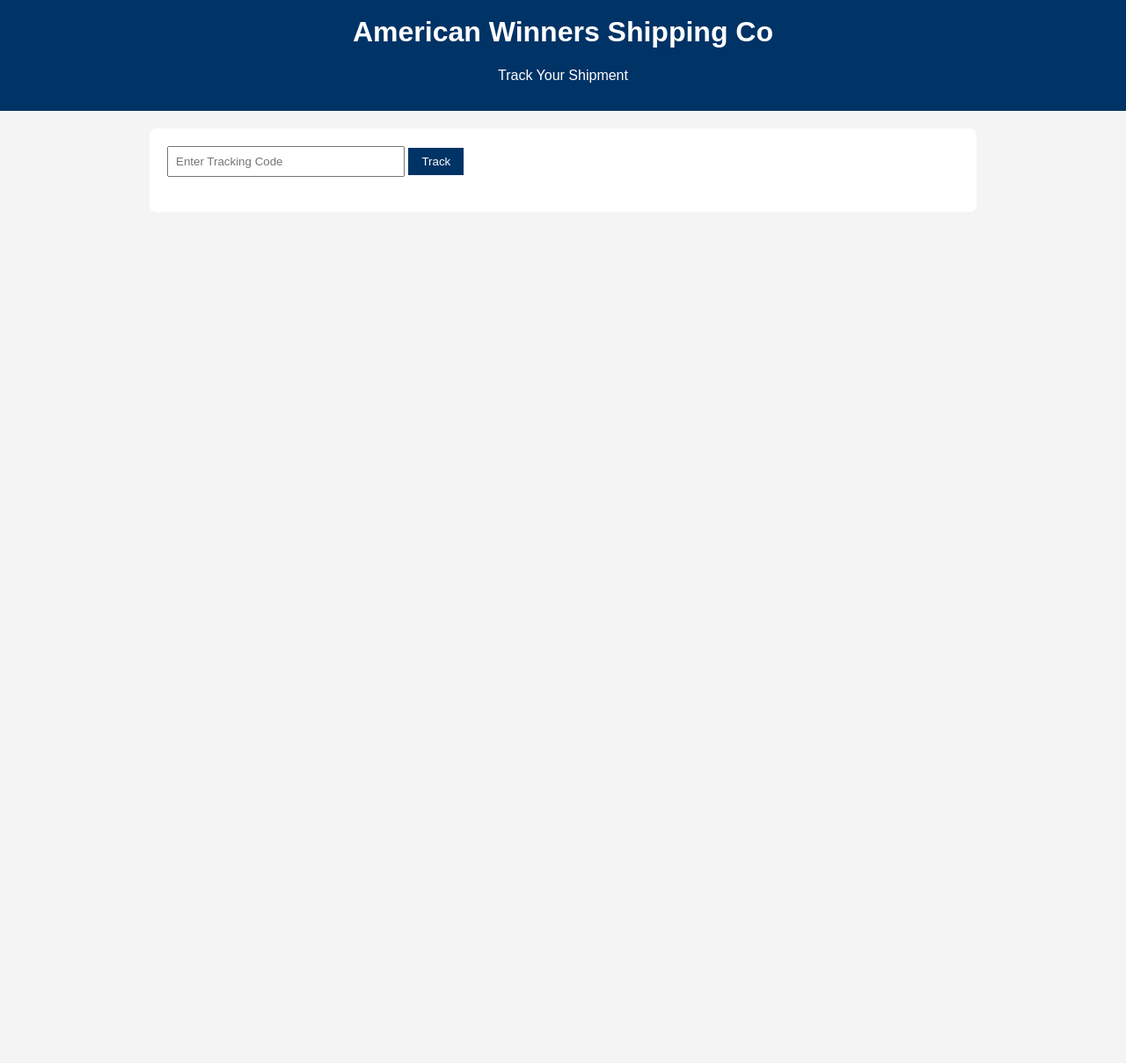
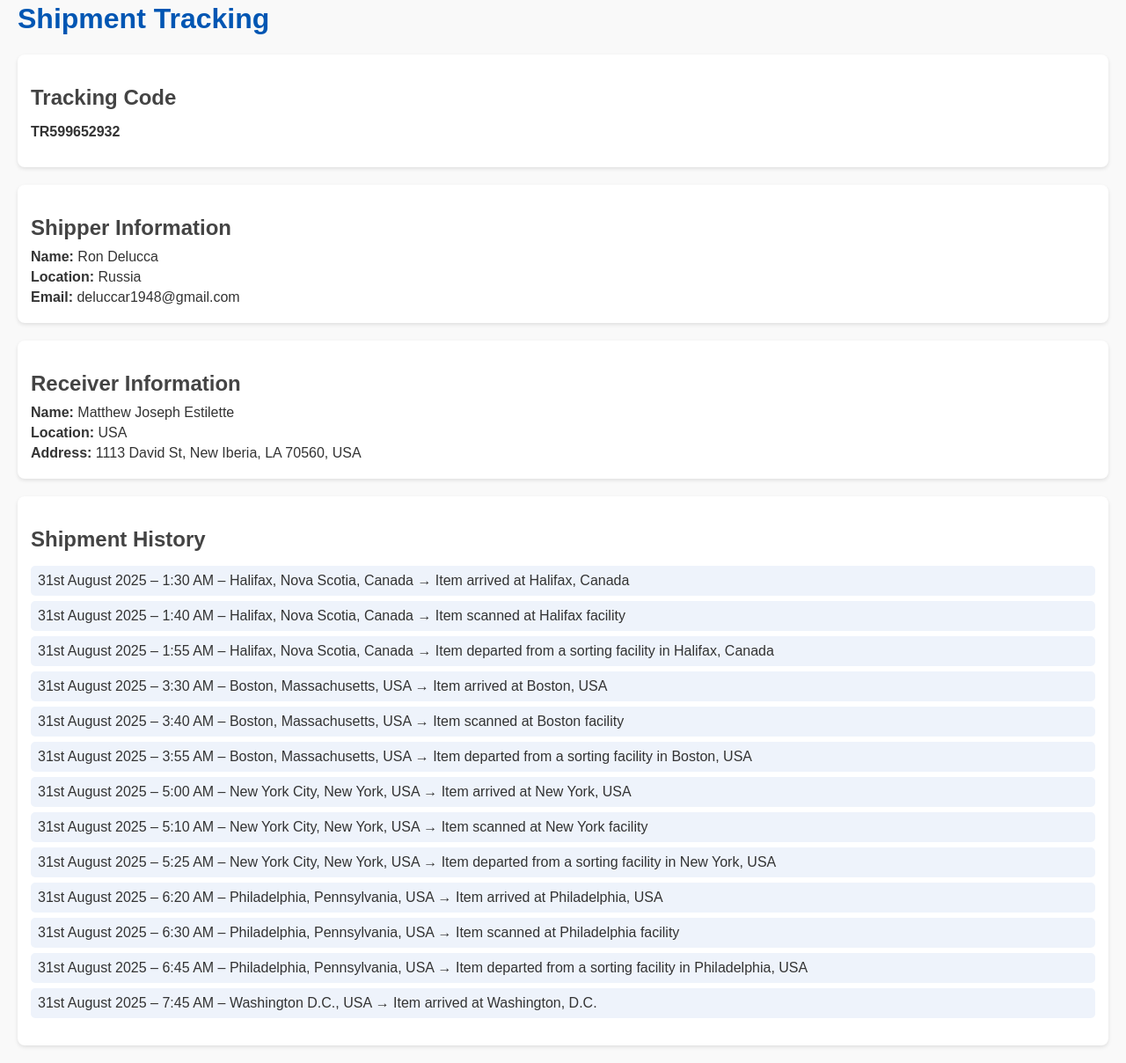
Before and after one commit to aurorainternational/Auraro-shipping-co, a plain HTML site: page index.html in a window 1280 px wide. Shown: the part 18-1226 px from the top of the page at 88% size. Before the commit the page ends 800 px from the top, so only its background shows below. Drawn offline with Linux system fonts and the light colour scheme.

Commit message:
Add files via upload

```diff
--- a/index.html
+++ b/index.html
@@ -2,80 +2,82 @@
 <html lang="en">
 <head>
   <meta charset="UTF-8">
-  <meta name="viewport" content="width=device-width, initial-scale=1.0">
-  <title>Shipment Tracking - American Winners Shipping Co</title>
+  <title>Shipment Tracking - TR599652932</title>
   <style>
-    body { font-family: Arial, sans-serif; background: #f4f4f4; margin: 0; padding: 0; }
-    header { background: #003366; color: white; padding: 15px; text-align: center; }
-    main { max-width: 900px; margin: 20px auto; background: white; padding: 20px; border-radius: 8px; }
-    h2 { color: #003366; }
-    .tracking-form { margin-bottom: 20px; }
-    input[type="text"] { padding: 8px; width: 250px; }
-    button { padding: 8px 15px; background: #003366; color: white; border: none; cursor: pointer; }
-    button:hover { background: #0055aa; }
-    .shipment-details { display: none; margin-top: 20px; }
-    .section { margin-bottom: 20px; }
-    .history-entry { padding: 6px; border-bottom: 1px solid #ddd; }
-    .label { font-weight: bold; }
+    body {
+      font-family: Arial, sans-serif;
+      margin: 20px;
+      background-color: #f9f9f9;
+      color: #333;
+    }
+    h1 {
+      color: #0056b3;
+    }
+    .section {
+      background: #fff;
+      padding: 15px;
+      margin-bottom: 20px;
+      border-radius: 8px;
+      box-shadow: 0 2px 4px rgba(0,0,0,0.1);
+    }
+    .section h2 {
+      color: #444;
+      margin-bottom: 10px;
+    }
+    .info p {
+      margin: 5px 0;
+    }
+    ul {
+      list-style: none;
+      padding: 0;
+    }
+    ul li {
+      margin: 6px 0;
+      padding: 8px;
+      background: #eef3fb;
+      border-radius: 5px;
+    }
   </style>
-  <script>
-    function trackShipment() {
-      const code = document.getElementById("trackingCode").value.trim();
-      const details = document.getElementById("shipmentDetails");
-      if (code === "539667479") {
-        details.style.display = "block";
-      } else {
-        alert("Invalid tracking code. Please try again.");
-        details.style.display = "none";
-      }
-    }
-  </script>
 </head>
 <body>
-  <header>
-    <h1>American Winners Shipping Co</h1>
-    <p>Track Your Shipment</p>
-  </header>
-  <main>
-    <div class="tracking-form">
-      <input type="text" id="trackingCode" placeholder="Enter Tracking Code">
-      <button onclick="trackShipment()">Track</button>
-    </div>
+  <h1>Shipment Tracking</h1>
 
-    <div id="shipmentDetails" class="shipment-details">
-      <div class="section">
-        <h2>Shipper Information</h2>
-        <p><span class="label">Name:</span> Ron Delucca</p>
-        <p><span class="label">Location:</span> Russia</p>
-        <p><span class="label">Email:</span> deluccar1948@gmail.com</p>
-      </div>
+  <div class="section">
+    <h2>Tracking Code</h2>
+    <p><strong>TR599652932</strong></p>
+  </div>
 
-      <div class="section">
-        <h2>Receiver Information</h2>
-        <p><span class="label">Name:</span> Matthew Joseph Estilette</p>
-        <p><span class="label">Location:</span> USA</p>
-        <p><span class="label">Address:</span> 1113 David St, New Iberia, LA 70560, USA</p>
-      </div>
+  <div class="section info">
+    <h2>Shipper Information</h2>
+    <p><strong>Name:</strong> Ron Delucca</p>
+    <p><strong>Location:</strong> Russia</p>
+    <p><strong>Email:</strong> deluccar1948@gmail.com</p>
+  </div>
 
-      <div class="section">
-        <h2>Shipment Tracking History</h2>
+  <div class="section info">
+    <h2>Receiver Information</h2>
+    <p><strong>Name:</strong> Matthew Joseph Estilette</p>
+    <p><strong>Location:</strong> USA</p>
+    <p><strong>Address:</strong> 1113 David St, New Iberia, LA 70560, USA</p>
+  </div>
 
-        <div class="history-entry">31st August 2025, 1:30 AM – Halifax, Nova Scotia, Canada → Item arrived at Halifax, Canada</div>
-        <div class="history-entry">31st August 2025, 1:40 AM – Halifax, Nova Scotia, Canada → Item scanned at Halifax facility</div>
-        <div class="history-entry">31st August 2025, 1:55 AM – Halifax, Nova Scotia, Canada → Item departed from a sorting facility in Halifax, Canada</div>
-        <div class="history-entry">31st August 2025, 3:30 AM – Boston, Massachusetts, USA → Item arrived at Boston, USA</div>
-        <div class="history-entry">31st August 2025, 3:40 AM – Boston, Massachusetts, USA → Item scanned at Boston facility</div>
-        <div class="history-entry">31st August 2025, 3:55 AM – Boston, Massachusetts, USA → Item departed from a sorting facility in Boston, USA</div>
-        <div class="history-entry">31st August 2025, 5:00 AM – New York City, New York, USA → Item arrived at New York, USA</div>
-        <div class="history-entry">31st August 2025, 5:10 AM – New York City, New York, USA → Item scanned at New York facility</div>
-        <div class="history-entry">31st August 2025, 5:25 AM – New York City, New York, USA → Item departed from a sorting facility in New York, USA</div>
-        <div class="history-entry">31st August 2025, 6:20 AM – Philadelphia, Pennsylvania, USA → Item arrived at Philadelphia, USA</div>
-        <div class="history-entry">31st August 2025, 6:30 AM – Philadelphia, Pennsylvania, USA → Item scanned at Philadelphia facility</div>
-        <div class="history-entry">31st August 2025, 6:45 AM – Philadelphia, Pennsylvania, USA → Item departed from a sorting facility in Philadelphia, USA</div>
-        <div class="history-entry">31st August 2025, 7:45 AM – Washington D.C., USA → Item arrived at Washington, D.C.</div>
-
-      </div>
-    </div>
-  </main>
+  <div class="section">
+    <h2>Shipment History</h2>
+    <ul>
+      <li>31st August 2025 – 1:30 AM – Halifax, Nova Scotia, Canada → Item arrived at Halifax, Canada</li>
+      <li>31st August 2025 – 1:40 AM – Halifax, Nova Scotia, Canada → Item scanned at Halifax facility</li>
+      <li>31st August 2025 – 1:55 AM – Halifax, Nova Scotia, Canada → Item departed from a sorting facility in Halifax, Canada</li>
+      <li>31st August 2025 – 3:30 AM – Boston, Massachusetts, USA → Item arrived at Boston, USA</li>
+      <li>31st August 2025 – 3:40 AM – Boston, Massachusetts, USA → Item scanned at Boston facility</li>
+      <li>31st August 2025 – 3:55 AM – Boston, Massachusetts, USA → Item departed from a sorting facility in Boston, USA</li>
+      <li>31st August 2025 – 5:00 AM – New York City, New York, USA → Item arrived at New York, USA</li>
+      <li>31st August 2025 – 5:10 AM – New York City, New York, USA → Item scanned at New York facility</li>
+      <li>31st August 2025 – 5:25 AM – New York City, New York, USA → Item departed from a sorting facility in New York, USA</li>
+      <li>31st August 2025 – 6:20 AM – Philadelphia, Pennsylvania, USA → Item arrived at Philadelphia, USA</li>
+      <li>31st August 2025 – 6:30 AM – Philadelphia, Pennsylvania, USA → Item scanned at Philadelphia facility</li>
+      <li>31st August 2025 – 6:45 AM – Philadelphia, Pennsylvania, USA → Item departed from a sorting facility in Philadelphia, USA</li>
+      <li>31st August 2025 – 7:45 AM – Washington D.C., USA → Item arrived at Washington, D.C.</li>
+    </ul>
+  </div>
 </body>
 </html>
```
